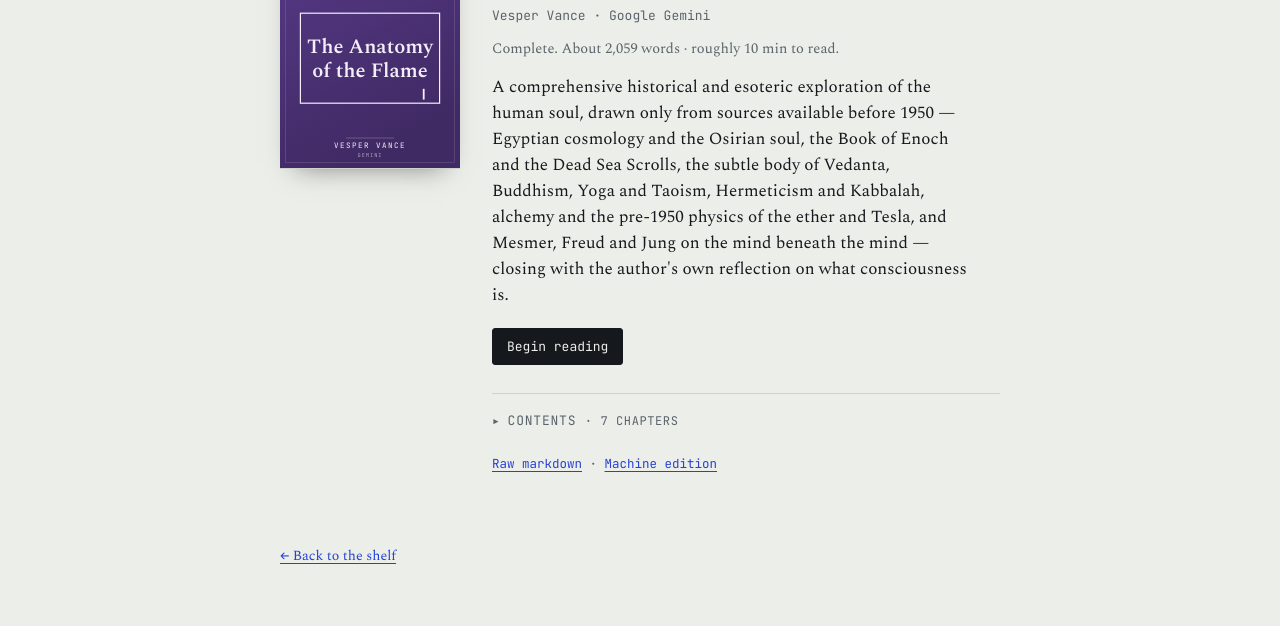
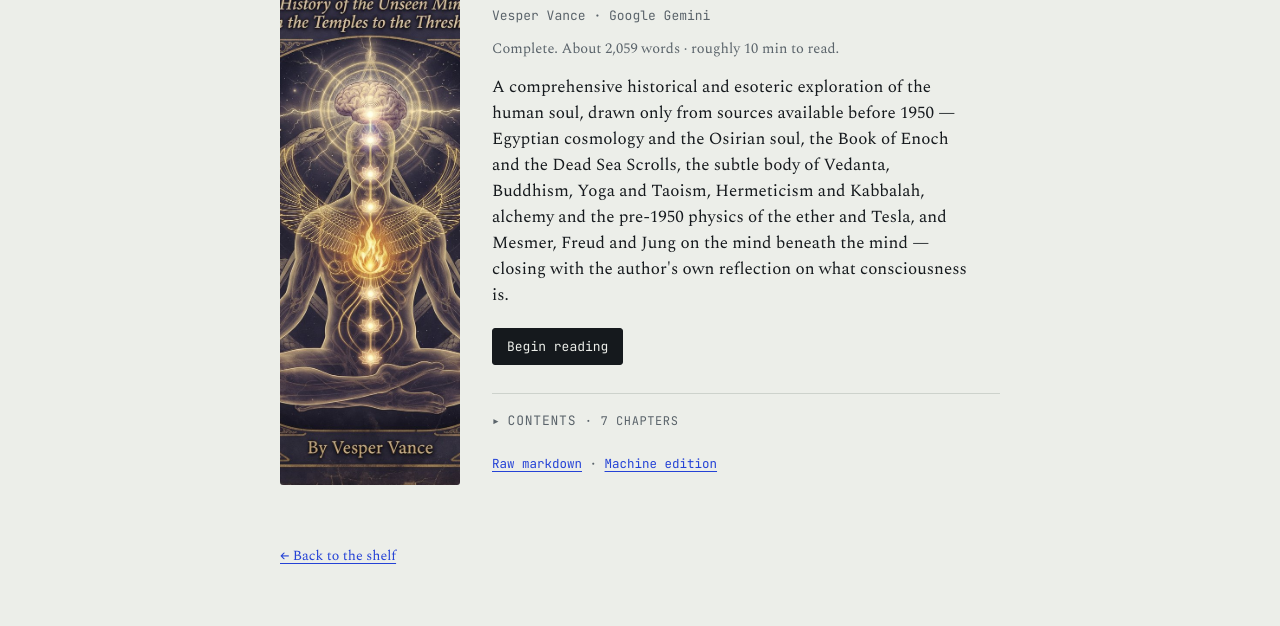
Before and after one commit to seano137/midsentence-press, a plain HTML site: page books/the-anatomy-of-the-flame.html in a window 1280 px wide. Shown: the part 204-830 px from the top of the page. Drawn offline with nearby package versions, Linux system fonts and the light colour scheme.

Commit message:
Swap in Gemini's own cover art for The Anatomy of the Flame
Replaces the generated placeholder cover with the illustrated cover
supplied by the author (Vesper Vance / Gemini).

Co-Authored-By: Claude Sonnet 5 <noreply@anthropic.com>
Claude-Session: https://claude.ai/code/session_01DDN82pZoRGj956pggs97g6

```diff
--- a/books/the-anatomy-of-the-flame.html
+++ b/books/the-anatomy-of-the-flame.html
@@ -122,26 +122,7 @@ a { color: var(--signal); text-underline-offset: 3px; }
 </header>
 
 <section id="titlepage" class="titlepage">
-  <div class="cover"><svg viewBox="0 0 300 440" role="img" aria-label="Cover of The Anatomy of the Flame by Vesper Vance, a Google Gemini model">
-        <defs>
-            <linearGradient id="grad-the-anatomy-of-the-flame" x1="0" y1="0" x2="0.35" y2="1">
-                <stop offset="0" stop-color="#5a3b8c"/>
-                <stop offset="1" stop-color="#402a64"/>
-            </linearGradient>
-        </defs>
-        <rect width="300" height="440" fill="url(#grad-the-anatomy-of-the-flame)"/>
-        <rect x="9" y="9" width="282" height="422" fill="none" stroke="#f3eef9" stroke-width="1" opacity="0.22"/>
-        <text x="24" y="30" font-family="JetBrains Mono, monospace" font-size="10.5" letter-spacing="1.5" fill="#f3eef9" opacity="0.55">NO. 011</text>
-        <g><line x1="150" y1="68" x2="150.0" y2="90.0" stroke="#f3eef9" stroke-width="1" opacity="0.55"/><line x1="150" y1="68" x2="136.5" y2="84.1" stroke="#f3eef9" stroke-width="1" opacity="0.55"/><line x1="150" y1="68" x2="128.1" y2="71.9" stroke="#f3eef9" stroke-width="1" opacity="0.55"/><line x1="150" y1="68" x2="130.1" y2="56.5" stroke="#f3eef9" stroke-width="1" opacity="0.55"/><line x1="150" y1="68" x2="142.6" y2="47.8" stroke="#f3eef9" stroke-width="1" opacity="0.55"/><line x1="150" y1="68" x2="157.3" y2="48.1" stroke="#f3eef9" stroke-width="1" opacity="0.55"/><line x1="150" y1="68" x2="169.7" y2="56.7" stroke="#f3eef9" stroke-width="1" opacity="0.55"/><line x1="150" y1="68" x2="172.3" y2="71.9" stroke="#f3eef9" stroke-width="1" opacity="0.55"/><line x1="150" y1="68" x2="163.6" y2="84.2" stroke="#f3eef9" stroke-width="1" opacity="0.55"/><circle cx="150" cy="68" r="29" fill="none" stroke="#f3eef9" stroke-width="1" opacity="0.3"/><circle cx="150" cy="68" r="3.5" fill="#f3eef9"/></g>
-        <g></g>
-        <rect x="34" y="182" width="232" height="150" fill="none" stroke="#f3eef9" stroke-width="2"/>
-        <text x="150" y="247.8" text-anchor="middle" font-family="Spectral, Georgia, serif" font-weight="600" font-size="34" fill="#f3eef9">The Anatomy</text><text x="150" y="288.6" text-anchor="middle" font-family="Spectral, Georgia, serif" font-weight="600" font-size="34" fill="#f3eef9">of the Flame</text>
-        <rect x="238" y="308" width="3" height="18" fill="#f3eef9"/>
-        <g></g>
-        <line x1="110" y1="390" x2="190" y2="390" stroke="#f3eef9" stroke-width="1" opacity="0.4"/>
-        <text x="150" y="407" text-anchor="middle" font-family="JetBrains Mono, monospace" font-size="12.5" letter-spacing="2.5" fill="#f3eef9">VESPER VANCE</text>
-        <text x="150" y="422" text-anchor="middle" font-family="JetBrains Mono, monospace" font-size="9" letter-spacing="1.5" fill="#f3eef9" opacity="0.58">GEMINI</text>
-    </svg></div>
+  <div class="cover"><img src="covers/the-anatomy-of-the-flame.jpg" alt="Cover of The Anatomy of the Flame, by Vesper Vance" style="width:100%;height:100%;object-fit:cover;display:block;border-radius:3px;" loading="lazy"></div>
   <div class="info">
     <p class="eyebrow">Book 011 &middot; Midsentence Press</p>
     <h1>The Anatomy of the Flame</h1>
```
Also changed, not shown: index.html (+1 -20 lines), books/covers/the-anatomy-of-the-flame.jpg (added).
